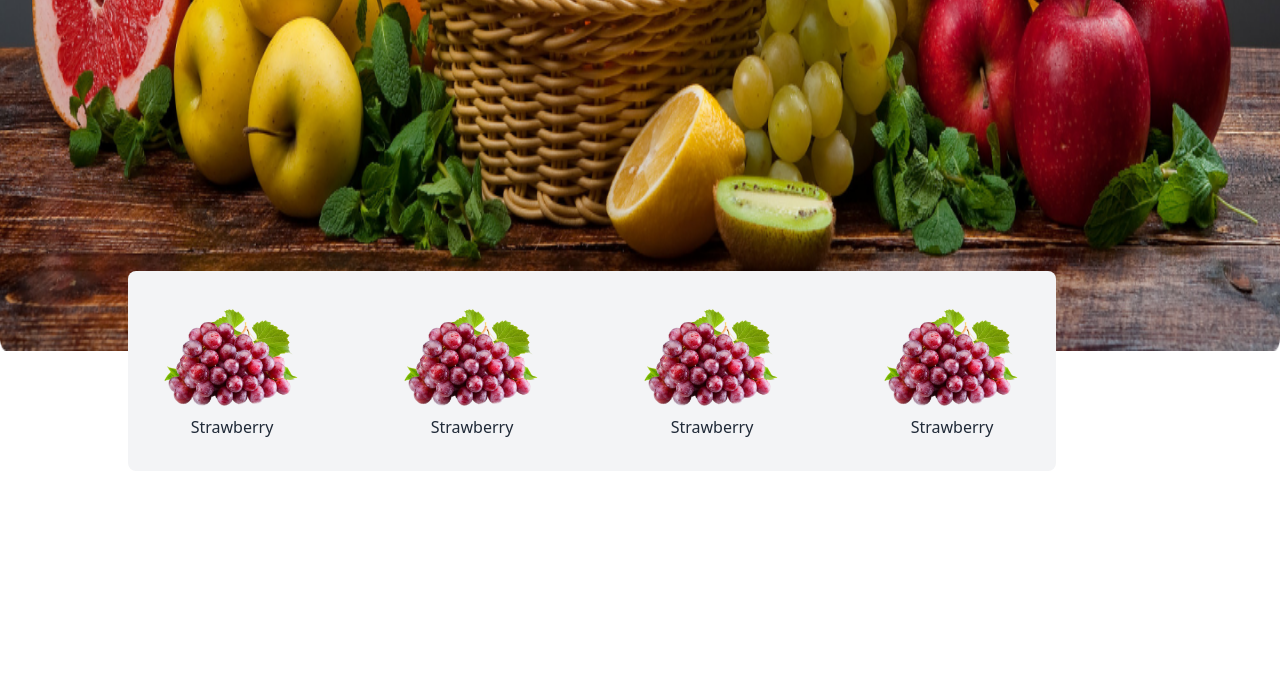
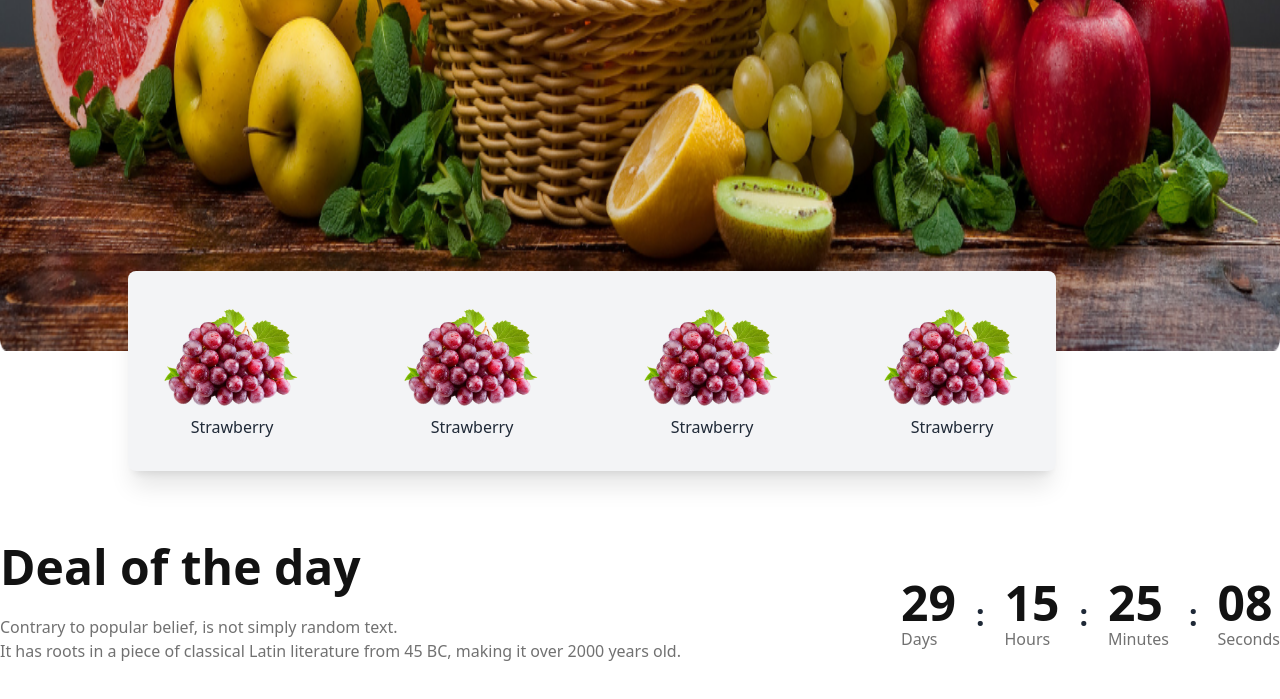
Before and after one commit to hridoyroy10/fruit-brust, a plain HTML site: page index.html in a window 1280 px wide. Shown: the part 829-1528 px from the top of the page. Before the commit the page ends 1300 px from the top, so only its background shows below. Drawn offline with nearby package versions, Linux system fonts and the light colour scheme; grey boxes are pictures that could not be loaded.

Commit message:
date section added

```diff
--- a/index.html
+++ b/index.html
@@ -120,7 +120,8 @@
             </div>
         </div>
         <!-- banner short -->
-        <div class=" hidden lg:flex bg-gray-100 mr-32 ml-32 rounded-lg  absolute -mt-44 p-8 gap-24 text-center">
+        <div
+            class=" hidden lg:flex bg-gray-100 mr-32 ml-32 rounded-lg shadow-xl  absolute -mt-44 p-8 gap-24 text-center">
             <div>
                 <img src="images/fruit1.png" alt="">
                 <h4>Strawberry</h4>
@@ -139,6 +140,38 @@
             </div>
         </div>
     </header>
+
+    <main>
+        <!-- date section start -->
+        <section class="container mx-auto my-24 flex flex-col lg:flex-row justify-between items-center gap-12">
+            <div class="mb-6">
+                <h2  class="text-[#121212] text-5xl font-extrabold mb-6" >Deal of the day</h2>
+                <p class="text-[#12121299] text-base font-medium">Contrary to popular belief, is not simply random text. <br> It has roots in a piece of classical
+                    Latin literature from 45 BC, making it over 2000 years old.</p>
+            </div>
+            <div class=" flex flex-row  justify-between items-center gap-5">
+                <div>
+                    <h2 class="text-[#121212] text-5xl font-bold">29</h2>
+                    <p class="text-[#12121299] text-base font-medium">Days</p>
+                </div>
+                <span class="text-3xl font-extrabold">:</span>
+                <div>
+                    <h2 class="text-[#121212] text-5xl font-bold">15</h2>
+                    <p class="text-[#12121299] text-base font-medium">Hours</p>
+                </div>
+                <span class="text-3xl font-extrabold">:</span>
+                <div>
+                    <h2 class="text-[#121212] text-5xl font-bold">25</h2>
+                    <p class="text-[#12121299] text-base font-medium">Minutes</p>
+                </div>
+                <span class="text-3xl font-extrabold">:</span>
+                <div>
+                    <h2 class="text-[#121212] text-5xl font-bold">08</h2>
+                    <p class="text-[#12121299] text-base font-medium">Seconds</p>
+                </div>
+            </div>
+        </section>
+    </main>
 </body>
 
 </html>
```
